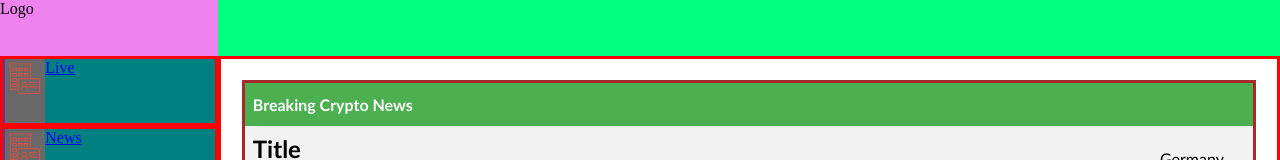
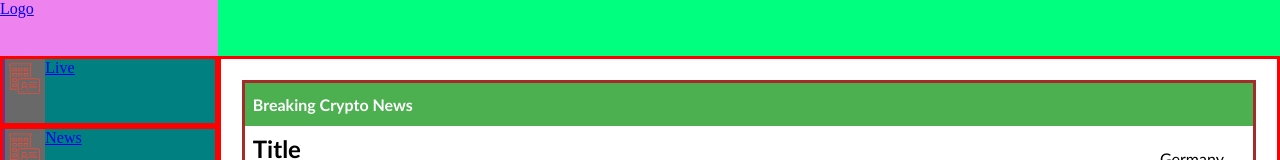
Before and after one commit to code-glutton/crypto-dashboard, a React (Create React App) app: page /news in a window 1280 px wide. Shown: the top 160 px of the page. Built offline with nearby package versions, Linux system fonts and the light colour scheme.

Commit message:
news table rearranged to match dom tree

```diff
--- a/src/components/header/header.js
+++ b/src/components/header/header.js
@@ -1,12 +1,15 @@
 import React from 'react';
-import './header.css'
+import './header.css';
+import {Link} from 'react-router-dom';
 
 function Header(){
     return(
         <header className='headerContainer'>
-            <div className='headerTitleDiv'>
-                <p className='headerTitleText'>Logo</p>
-            </div>
+            <Link to='/'>
+                <div className='headerTitleDiv'>
+                    <p className='headerTitleText'>Logo</p>
+                </div>
+            </Link>
         </header>
     )
 }
--- a/src/components/news/news.js
+++ b/src/components/news/news.js
@@ -6,11 +6,14 @@ function News(){
         <div className='newsContainer'>
             <div className='newsTableContainer'>
                 <table className="customers">
+                    <thead>
                         <tr>
                             <th colSpan='2'>
                                 Breaking Crypto News
                             </th>
                         </tr>
+                    </thead>
+                    <tbody>
                     <tr>
                     <td width='90%'><h2>Title</h2><p>Alfreds Futterkiste</p></td>
                     <td>Germany</td>
@@ -67,8 +70,8 @@ function News(){
                         <td width='90%'><h2>Title</h2><p>Alfreds Futterkiste</p></td>
                         <td>Germany</td>
                     </tr>
+                    </tbody>
                 </table>
-
             </div>
         </div>
     )
```
Lines whose indentation alone changed are shown as unchanged.
